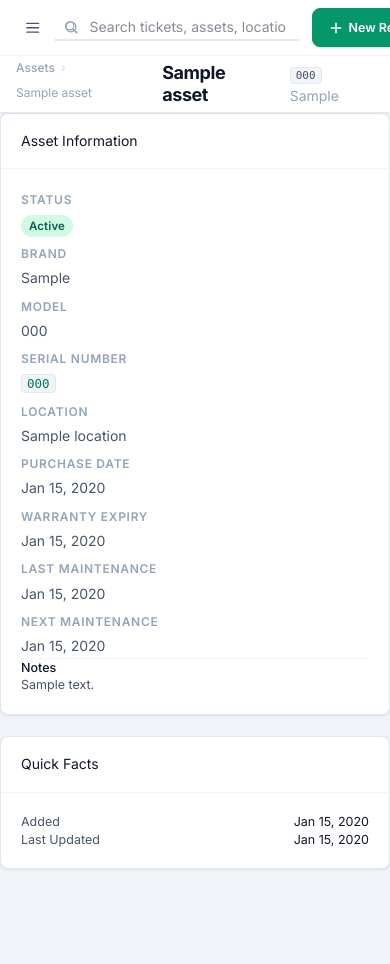
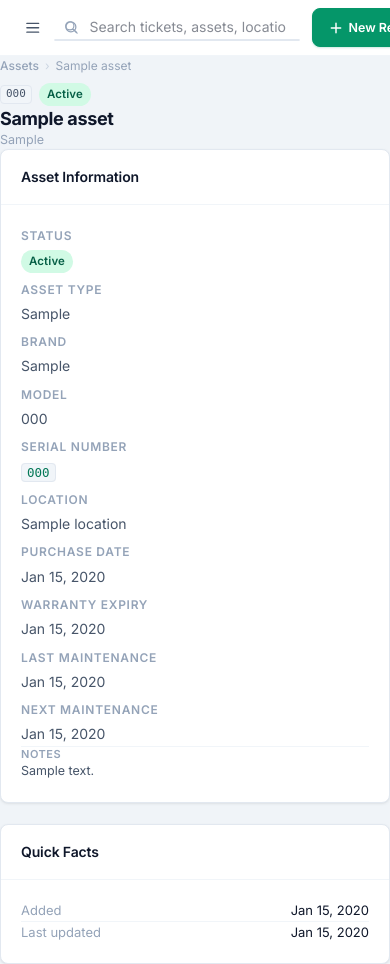
Before and after one commit to PRASHIK16/maintenancehub, a Django app: page /assets/1/ in a window 390 px wide. Run offline with Django 5.2, Linux system fonts and the light colour scheme; a user stored in the database is signed in; tables that the repository leaves empty hold one stand-in row (values such as "Sample post"); data that the repository does not hold is empty; style sheets or scripts are compiled from the project's sources; parts of the project's set-up code (start-up, migrations or seed data) failed here and were passed over; some libraries are stand-ins or nearby versions.

Commit message:
feat(ui): complete all remaining responsive + design phases
- assets/detail.html: modernize to card-based layout (remove old
  page-header/page-header-actions pattern), responsive action buttons
- assets/form.html: modernize page header, fix all grid-cols-2 →
  grid-cols-1 sm:grid-cols-2 (4 instances), responsive submit row
- maintenance/detail.html: full redesign — card-based layout with
  modern badge strip, responsive 3-col grid, checklist card
- maintenance/form.html: modernize page header (breadcrumb + page-intro
  pattern), fix all 3 grid-cols-2 → grid-cols-1 sm:grid-cols-2,
  responsive submit row
- organizations/location_form.html: fix grid-cols-2 → grid-cols-1 sm:grid-cols-2
- organizations/resident_form.html: fix 4× grid-cols-2 → grid-cols-1 sm:grid-cols-2
- auth/register.html: tighten password row grid class

Co-Authored-By: Claude Sonnet 4.6 <noreply@anthropic.com>
Claude-Session: https://claude.ai/code/session_01FYdohLsJNNuajBgZBwGciS

```diff
--- a/templates/assets/detail.html
+++ b/templates/assets/detail.html
@@ -4,39 +4,53 @@
 {% block title %}{{ asset.name }} — Assets{% endblock %}
 
 {% block content %}
-<div class="page-header">
-  <div class="page-header-content">
-    <nav class="breadcrumb mb-1">
+<div class="content-wide mx-auto space-y-6 fade-in">
+
+  {# Page header #}
+  <div>
+    <nav class="breadcrumb mb-3">
       <a href="{% url 'assets:list' %}" class="breadcrumb-link">Assets</a>
       <span class="breadcrumb-sep">›</span>
-      <span>{{ asset.name }}</span>
+      <span class="truncate">{{ asset.name }}</span>
     </nav>
-    <h1 class="page-title">{{ asset.name }}</h1>
-    <p class="page-subtitle">
-      <code class="text-xs font-mono px-2 py-0.5 rounded mr-2"
+    <div class="flex flex-col sm:flex-row sm:items-start sm:justify-between gap-4">
+      <div class="flex-1 min-w-0">
+        <div class="flex items-center gap-2 flex-wrap mb-1">
+          <code class="text-xs font-mono px-2 py-0.5 rounded"
                 style="background-color: var(--bg-subtle); color: var(--text-secondary);">{{ asset.asset_code }}</code>
-      {{ asset.asset_type }}
-    </p>
+          <span class="badge {% if asset.status == 'active' %}badge-success{% elif asset.status == 'under_maintenance' %}badge-warning{% else %}badge-neutral{% endif %}">
+            {{ asset.get_status_display }}
+          </span>
+        </div>
+        <h1 class="text-xl font-bold mb-1" style="color: var(--text-primary); letter-spacing: -0.02em;">{{ asset.name }}</h1>
+        <p class="text-sm" style="color: var(--text-muted);">{{ asset.asset_type }}</p>
       </div>
       {% if request.user.role in "admin manager" %}
-  <div class="page-header-actions">
-    <a href="{% url 'assets:edit' asset.pk %}" class="btn btn-secondary">Edit</a>
+      <div class="flex items-center gap-2 flex-shrink-0">
+        <a href="{% url 'assets:edit' asset.pk %}" class="btn btn-secondary btn-sm">Edit</a>
         {% if asset.status != 'retired' %}
         <form method="post" action="{% url 'assets:retire' asset.pk %}" class="inline">
           {% csrf_token %}
-      <button type="submit" class="btn btn-danger"
-              onclick="return confirm('Retire this asset?')">Retire</button>
+          <button type="submit" class="btn btn-sm"
+                  style="background-color: #fef2f2; color: #b91c1c; border: 1px solid #fecaca;"
+                  onclick="return confirm('Retire this asset? This action cannot be undone.')">Retire</button>
         </form>
         {% endif %}
       </div>
       {% endif %}
     </div>
+  </div>
 
+  {# Main grid #}
   <div class="grid grid-cols-1 lg:grid-cols-3 gap-6">
-  {# Main info #}
-  <div class="lg:col-span-2 space-y-6">
+
+    {# Left: main info #}
+    <div class="lg:col-span-2 space-y-5">
+
       <div class="card">
-      <div class="card-header">Asset Information</div>
+        <div class="card-header">
+          <p class="card-title">Asset Information</p>
+        </div>
         <div class="card-body">
           <dl class="detail-grid">
             <dt>Status</dt>
@@ -45,9 +59,11 @@
                 {{ asset.get_status_display }}
               </span>
             </dd>
+            <dt>Asset Type</dt><dd>{{ asset.asset_type|default:"—" }}</dd>
             <dt>Brand</dt><dd>{{ asset.brand|default:"—" }}</dd>
             <dt>Model</dt><dd>{{ asset.model_number|default:"—" }}</dd>
-          <dt>Serial Number</dt><dd><code class="text-sm font-mono">{{ asset.serial_number|default:"—" }}</code></dd>
+            <dt>Serial Number</dt>
+            <dd>{% if asset.serial_number %}<code class="text-sm font-mono">{{ asset.serial_number }}</code>{% else %}—{% endif %}</dd>
             <dt>Location</dt><dd>{{ asset.location.full_path|default:"—" }}</dd>
             <dt>Purchase Date</dt><dd>{{ asset.purchase_date|date:"M d, Y"|default:"—" }}</dd>
             <dt>Warranty Expiry</dt>
@@ -62,31 +78,62 @@
             <dt>Last Maintenance</dt><dd>{{ asset.last_maintenance_date|date:"M d, Y"|default:"Never" }}</dd>
             <dt>Next Maintenance</dt><dd>{{ asset.next_maintenance_date|date:"M d, Y"|default:"Not scheduled" }}</dd>
           </dl>
+
           {% if asset.notes %}
-        <div class="mt-4 pt-4" style="border-top: 1px solid var(--border-subtle);">
-          <h4 class="text-sm font-medium mb-2">Notes</h4>
-          <p class="text-sm" style="color: var(--text-secondary);">{{ asset.notes }}</p>
+          <div class="mt-5 pt-5" style="border-top: 1px solid var(--border-subtle);">
+            <p class="text-xs font-semibold uppercase tracking-wider mb-2" style="color: var(--text-muted);">Notes</p>
+            <p class="text-sm leading-relaxed" style="color: var(--text-secondary);">{{ asset.notes }}</p>
           </div>
           {% endif %}
         </div>
       </div>
+
     </div>
 
-  {# Sidebar #}
+    {# Right: sidebar #}
     <div class="space-y-4">
+
       <div class="card">
-      <div class="card-header">Quick Facts</div>
-      <div class="card-body space-y-3">
-        <div class="flex justify-between text-sm">
-          <span style="color: var(--text-secondary);">Added</span>
-          <span>{{ asset.created_at|date:"M d, Y" }}</span>
+        <div class="card-header">
+          <p class="card-title">Quick Facts</p>
         </div>
-        <div class="flex justify-between text-sm">
-          <span style="color: var(--text-secondary);">Last Updated</span>
-          <span>{{ asset.updated_at|date:"M d, Y" }}</span>
+        <div class="card-body">
+          <dl class="space-y-0">
+            <div class="flex items-center justify-between py-2.5" style="border-bottom: 1px solid var(--border-subtle);">
+              <dt style="font-size: 13px; color: var(--text-muted);">Added</dt>
+              <dd style="font-size: 13px; color: var(--text-primary);">{{ asset.created_at|date:"M d, Y" }}</dd>
+            </div>
+            <div class="flex items-center justify-between py-2.5">
+              <dt style="font-size: 13px; color: var(--text-muted);">Last updated</dt>
+              <dd style="font-size: 13px; color: var(--text-primary);">{{ asset.updated_at|date:"M d, Y" }}</dd>
+            </div>
+          </dl>
         </div>
       </div>
+
+      {% if request.user.role in "admin manager" %}
+      <div class="card">
+        <div class="card-header">
+          <p class="card-title">Actions</p>
+        </div>
+        <div class="card-body space-y-2">
+          <a href="{% url 'assets:edit' asset.pk %}" class="btn btn-secondary w-full justify-center">Edit Asset</a>
+          {% if asset.status != 'retired' %}
+          <form method="post" action="{% url 'assets:retire' asset.pk %}">
+            {% csrf_token %}
+            <button type="submit" class="btn w-full justify-center"
+                    style="background-color: #fef2f2; color: #b91c1c; border: 1px solid #fecaca;"
+                    onclick="return confirm('Retire this asset? This action cannot be undone.')">
+              Retire Asset
+            </button>
+          </form>
+          {% endif %}
         </div>
       </div>
+      {% endif %}
+
+    </div>
+  </div>
+
 </div>
 {% endblock %}
--- a/templates/auth/register.html
+++ b/templates/auth/register.html
@@ -176,7 +176,7 @@
           </div>
 
           {# Password row #}
-          <div class="grid grid-cols-2 gap-3">
+          <div class="grid grid-cols-2 sm:grid-cols-2 gap-3">
             <div class="form-group">
               <label class="form-label">Password <span style="color: #ef4444;">*</span></label>
               <div class="relative">
--- a/templates/organizations/location_form.html
+++ b/templates/organizations/location_form.html
@@ -20,7 +20,7 @@
       {% if form.name.errors %}<p class="form-error">{{ form.name.errors.0 }}</p>{% endif %}
     </div>
 
-    <div class="grid grid-cols-2 gap-4">
+    <div class="grid grid-cols-1 sm:grid-cols-2 gap-4">
       <div class="form-group">
         <label class="form-label">Location type <span style="color: #f87171;">*</span></label>
         {{ form.location_type }}
```
Also changed, not shown: templates/assets/form.html (+11 -11 lines), templates/maintenance/detail.html (+72 -18 lines), templates/maintenance/form.html (+10 -10 lines), templates/organizations/resident_form.html (+4 -4 lines). Lines whose indentation alone changed are shown as unchanged.
